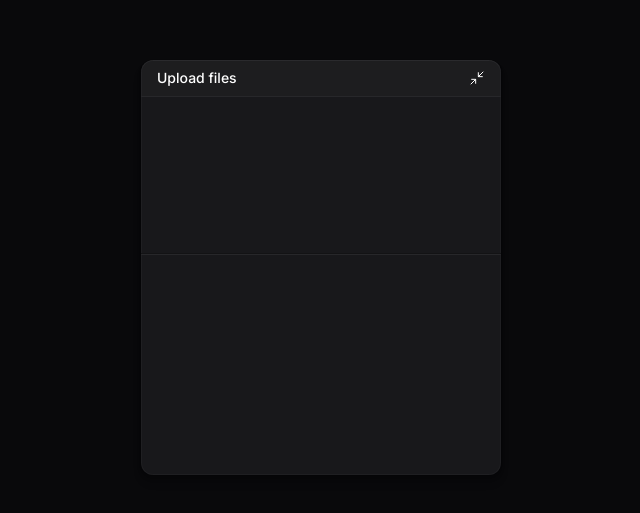
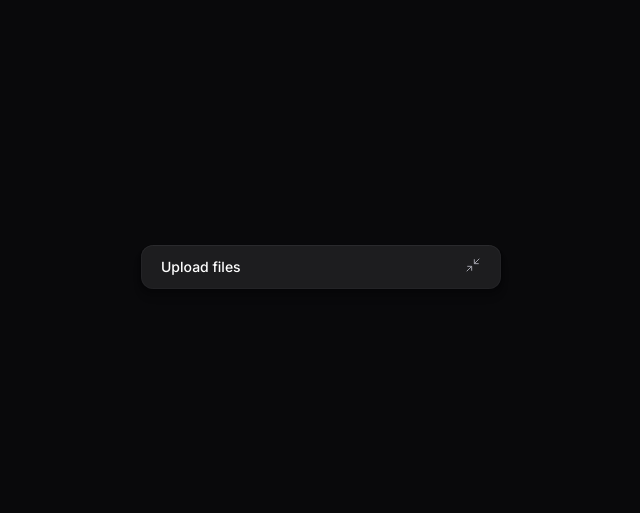
Before and after one commit to nicolasgfe/web, a React (Vite) app: page / in a window 1280 px wide. Shown: the part 133-646 px from the top of the page, without its empty margins (319-959 px from the left). Built offline with nearby package versions, Linux system fonts and the light colour scheme.

Commit message:
Adicionando componente de de widget não carregado

```diff
--- a/package.json
+++ b/package.json
@@ -10,9 +10,11 @@
     "preview": "vite preview"
   },
   "dependencies": {
+    "@radix-ui/react-collapsible": "^1.1.3",
     "lucide-react": "^0.486.0",
     "react": "^19.1.0",
-    "react-dom": "^19.0.0"
+    "react-dom": "^19.0.0",
+    "tailwind-variants": "^1.0.0"
   },
   "devDependencies": {
     "@eslint/js": "^9.21.0",
--- /dev/null
+++ b/src/components/ui/button..tsx
@@ -0,0 +1,26 @@
+import { ComponentProps } from "react";
+import { tv, type VariantProps } from "tailwind-variants";
+
+const buttonVariants = tv({
+  base: "text-zinc-400 rounded-lg hover:text-zinc-100 hover:bg-zinc-800 disabled:opacity-50 disabled:pointer-events-none",
+
+  variants: {
+    size: {
+      default: "px-3 py-2",
+      icon: "p-2",
+      "icon-sm": "p-1",
+    },
+  },
+
+  defaultVariants: {
+    size: "default",
+  },
+});
+
+export function Button({
+  size,
+  className,
+  ...props
+}: ComponentProps<"button"> & VariantProps<typeof buttonVariants>) {
+  return <button className={buttonVariants({ size, className })} {...props} />;
+}
--- a/src/components/upload-widget-header.tsx
+++ b/src/components/upload-widget-header.tsx
@@ -1,12 +1,16 @@
 import { Minimize2 } from "lucide-react";
+import { Button } from "./ui/button.";
+import * as Collapsible from "@radix-ui/react-collapsible";
 
-export function UploadWidgetHeader () {
+export function UploadWidgetHeader() {
 	return (
 		<div className="w-full p-4 py-2 bg-white/2 border-zinc-800 border-b flex items-center justify-between">
 			<span className="text-sm font-medium" >Upload files</span>
-			<button>
-				<Minimize2 strokeWidth={1.5} className="size-4" />
-			</button>
+			<Collapsible.Trigger asChild>
+				<Button size="icon" className="-mr-2">
+					<Minimize2 strokeWidth={1.5} className="size-4" />
+				</Button>
+			</Collapsible.Trigger>
 		</div>
 	)
 }
--- /dev/null
+++ b/src/components/upload-widget-minimized-button.tsx
@@ -0,0 +1,11 @@
+import * as Collapsible from "@radix-ui/react-collapsible";
+import { Minimize2 } from "lucide-react";
+
+export function UploadWidgetMinimizeButton() {
+	return (
+		<Collapsible.Trigger className="group w-full bg-white/2 py-3 px-5 flex justify-between">
+			<span className="text-sm font-medium" >Upload files</span>
+				<Minimize2 strokeWidth={1.5} className="size-4 text-zinc-400 group-hover:text-zinc-100" />
+		</Collapsible.Trigger>
+	)
+}
--- a/src/components/upload-widget.tsx
+++ b/src/components/upload-widget.tsx
@@ -1,10 +1,20 @@
+import * as Collapsible from "@radix-ui/react-collapsible";
 import { UploadWidgetDropzone } from "./upload-widget-dropzone";
 import { UploadWidgetHeader } from "./upload-widget-header";
 import { UploadWidgetUploadList } from "./upload-widget-upload-list";
+import { useState } from "react";
+import { UploadWidgetMinimizeButton } from "./upload-widget-minimized-button";
 
-export function UploadWidget () {
+export function UploadWidget() {
+
+	const [isWidgetOpen, setWidgetOpen] = useState(false)
+
 	return (
-		<div className="bg-zinc-900 w-full overflow-hidden max-w-[360px] rounded-xl shadow-shape">
+		<Collapsible.Root onOpenChange={setWidgetOpen}>
+			<div className="bg-zinc-900  overflow-hidden w-[360px] rounded-xl shadow-shape">
+				{!isWidgetOpen && <UploadWidgetMinimizeButton />}
+
+				<Collapsible.Content>
 					<UploadWidgetHeader />
 
 					<div className="flex flex-col gap-4 py-3">
@@ -14,6 +24,8 @@
 
 						<UploadWidgetUploadList />
 					</div>
+				</Collapsible.Content>
 			</div>
+		</Collapsible.Root>
 	)
 }
```
Also changed, not shown: 1 other file (tests, documents, lock files or other folders). Lines whose indentation alone changed are shown as unchanged.
